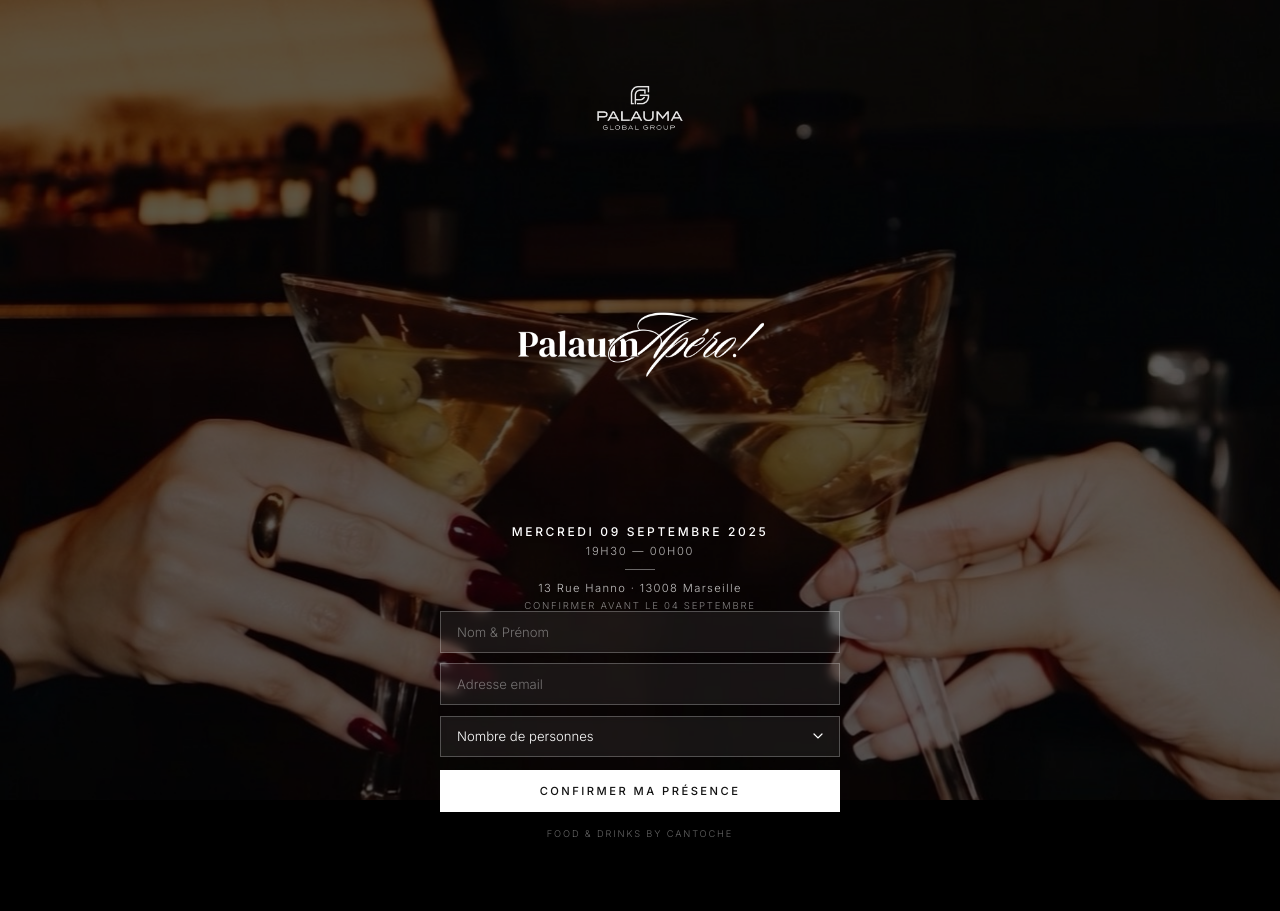
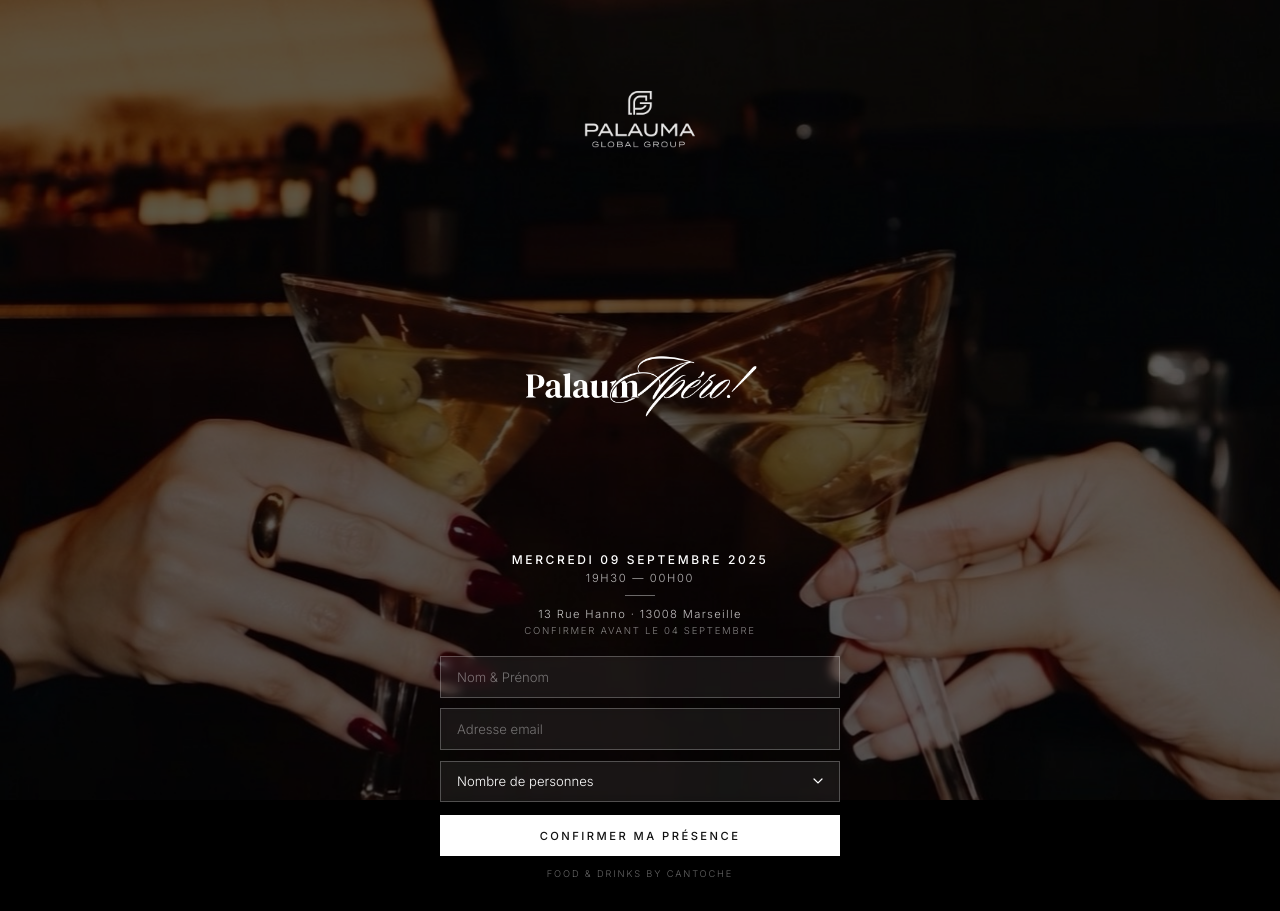
Before and after one commit to arthurarkt123456789/palaumapero, a plain HTML site: page index.html in a window 1280 px wide. Before the commit the page ends 871 px from the top, so only its background shows below. Drawn offline with Linux system fonts and the light colour scheme.

Commit message:
layout: tout groupé au centre, logo palauma plus gros

```diff
--- a/index.html
+++ b/index.html
@@ -38,41 +38,34 @@
       display: flex;
       flex-direction: column;
       align-items: center;
-      justify-content: space-between;
-      padding: 2.5rem 1.5rem 2rem;
+      justify-content: center;
+      padding: 2rem 1.5rem;
     }
 
-    /* Top */
-    .top {
+    .card {
       display: flex;
       flex-direction: column;
       align-items: center;
-      gap: 0.5rem;
+      gap: 1.25rem;
+      text-align: center;
+      width: 100%;
+      max-width: 400px;
     }
 
     .logo-palauma {
-      width: 140px;
+      width: 180px;
       opacity: 0.9;
     }
 
-    /* Center */
-    .center {
-      display: flex;
-      flex-direction: column;
-      align-items: center;
-      gap: 1.5rem;
-      text-align: center;
-    }
-
     .logo-apero {
-      width: min(320px, 80vw);
+      width: min(300px, 78vw);
     }
 
     .event-info {
       display: flex;
       flex-direction: column;
       align-items: center;
-      gap: 0.3rem;
+      gap: 0.25rem;
     }
 
     .event-date {
@@ -112,7 +105,6 @@
     /* Form */
     .form-wrap {
       width: 100%;
-      max-width: 400px;
     }
 
     .form {
@@ -207,8 +199,9 @@
     }
 
     @media (max-height: 700px) {
-      .page { justify-content: flex-start; gap: 2rem; padding-top: 1.5rem; }
-      .logo-apero { width: min(240px, 70vw); }
+      .card { gap: 0.9rem; }
+      .logo-palauma { width: 140px; }
+      .logo-apero { width: min(220px, 70vw); }
     }
   </style>
 </head>
@@ -217,23 +210,21 @@
   <div class="bg"></div>
 
   <div class="page">
+    <div class="card">
 
       <!-- Logo Palauma Global Group -->
-    <div class="top">
       <img src="logo-palauma.png" alt="Palauma Global Group" class="logo-palauma" />
-    </div>
 
-    <!-- Centre : logo event + infos -->
-    <div class="center">
+      <!-- Logo event -->
       <img src="logo-apero.png" alt="Palaum'Apéro!" class="logo-apero" />
 
+      <!-- Infos -->
       <div class="event-info">
         <p class="event-date">Mercredi 09 Septembre 2025</p>
         <p class="event-time">19H30 — 00H00</p>
         <div class="sep"></div>
         <p class="event-lieu">13 Rue Hanno · 13008 Marseille</p>
         <p class="event-rsvp">Confirmer avant le 04 septembre</p>
-      </div>
       </div>
 
       <!-- Formulaire -->
@@ -254,10 +245,10 @@
           <div class="msg" id="msgSuccess">Merci ! À très vite le 09 septembre.</div>
           <div class="msg" id="msgError">Une erreur est survenue. Merci de réessayer.</div>
         </form>
-
-      <p class="cantoche" style="margin-top:1rem;">Food & drinks by Cantoche</p>
+        <p class="cantoche" style="margin-top:0.75rem;">Food & drinks by Cantoche</p>
       </div>
 
+    </div>
   </div>
 
   <script>
```
Lines whose indentation alone changed are shown as unchanged.
